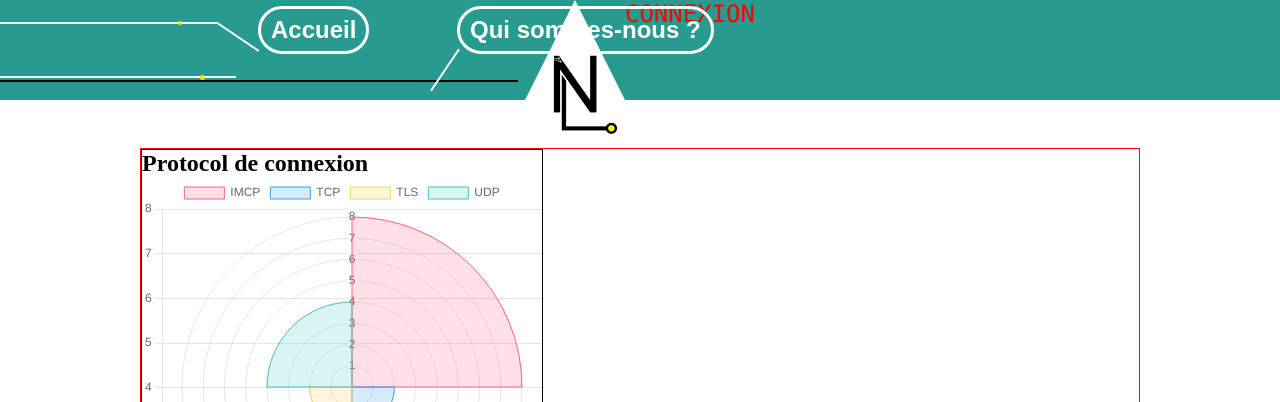
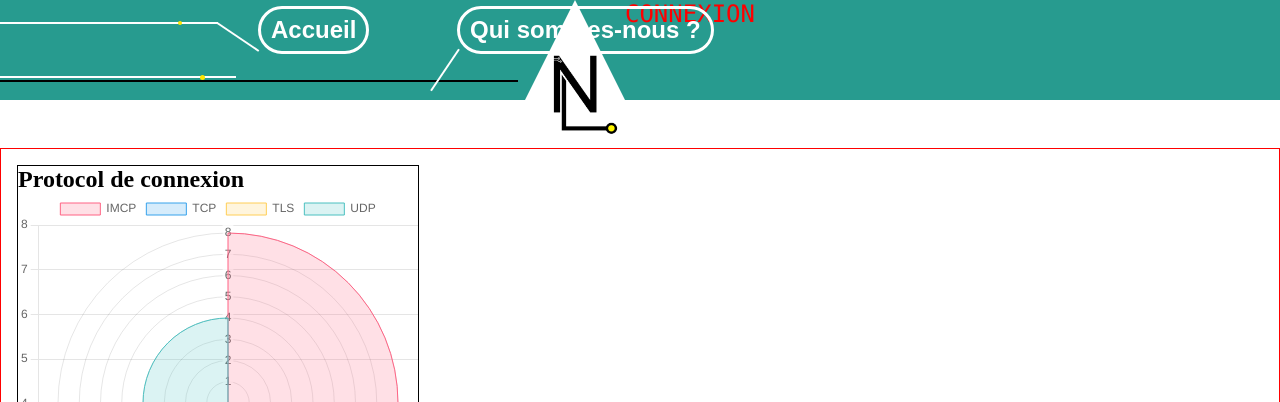
Before and after one commit to siralex214/tram_reseaux, a PHP site: page /user/accueil_user.php in a window 1280 px wide. Shown: the top 402 px of the page. Run offline with PHP 8.4, Linux system fonts and the light colour scheme; data comes from the database, SQL or seed files in the repository; some libraries are stand-ins or nearby versions.

Commit message:
stats V2

```diff
--- a/assets/style/style.css
+++ b/assets/style/style.css
@@ -534,9 +534,9 @@ footer {
 /* Page accueil user*/
 
 #Allchart {
-    padding-bottom: 2rem;
+    padding: 1rem 1rem 2rem;
     max-width: 100%;
-    width: 1000px;
+    width: 1600px;
     margin: 3rem auto 0;
     display: flex;
     border: 1px solid red;
--- a/user/accueil_user.php
+++ b/user/accueil_user.php
@@ -33,6 +33,7 @@ require_once '../inclu/pdo.php';
 
                 </canvas>
             </div>
+
         </section>
 
     </section>
```
